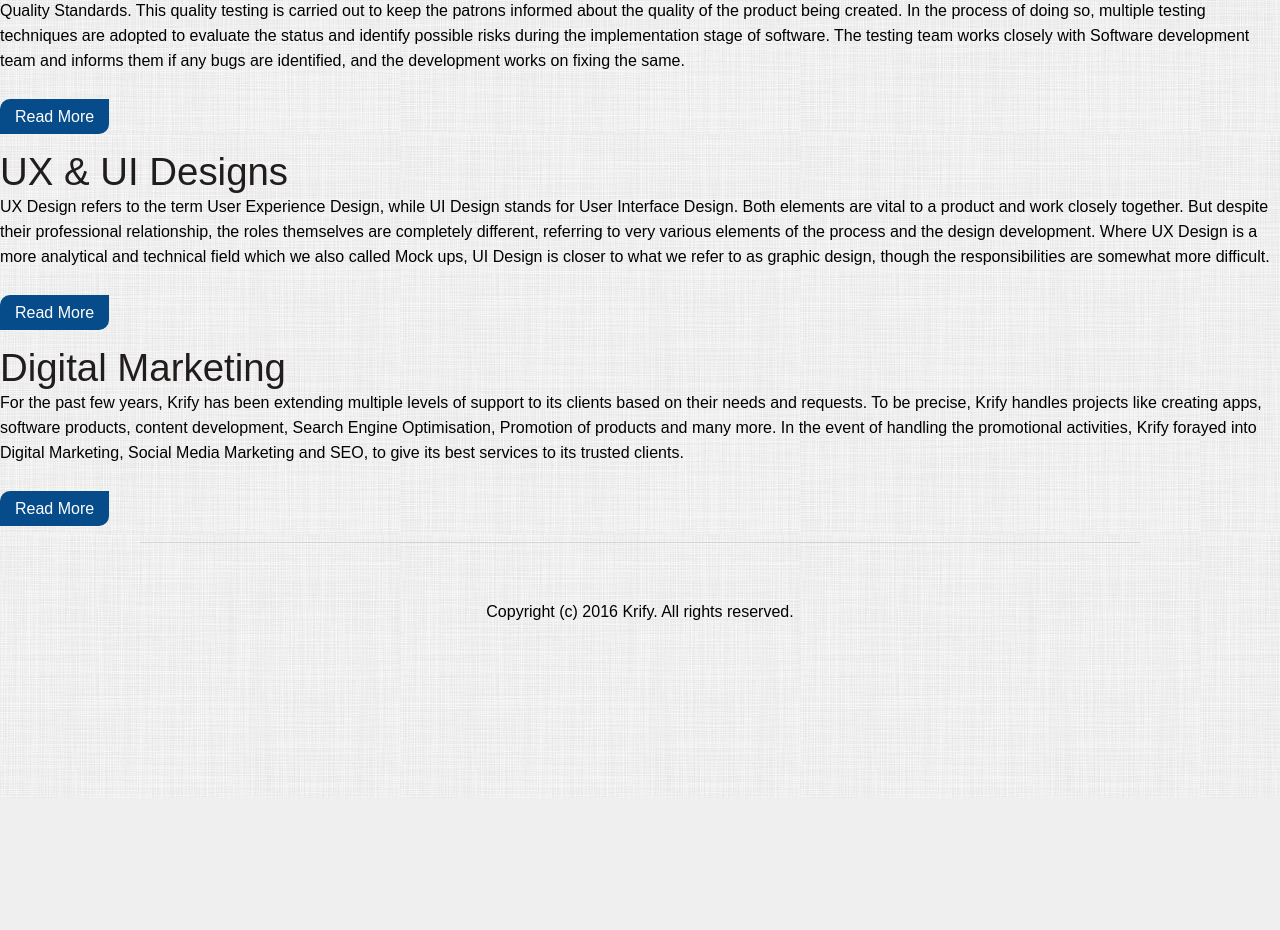
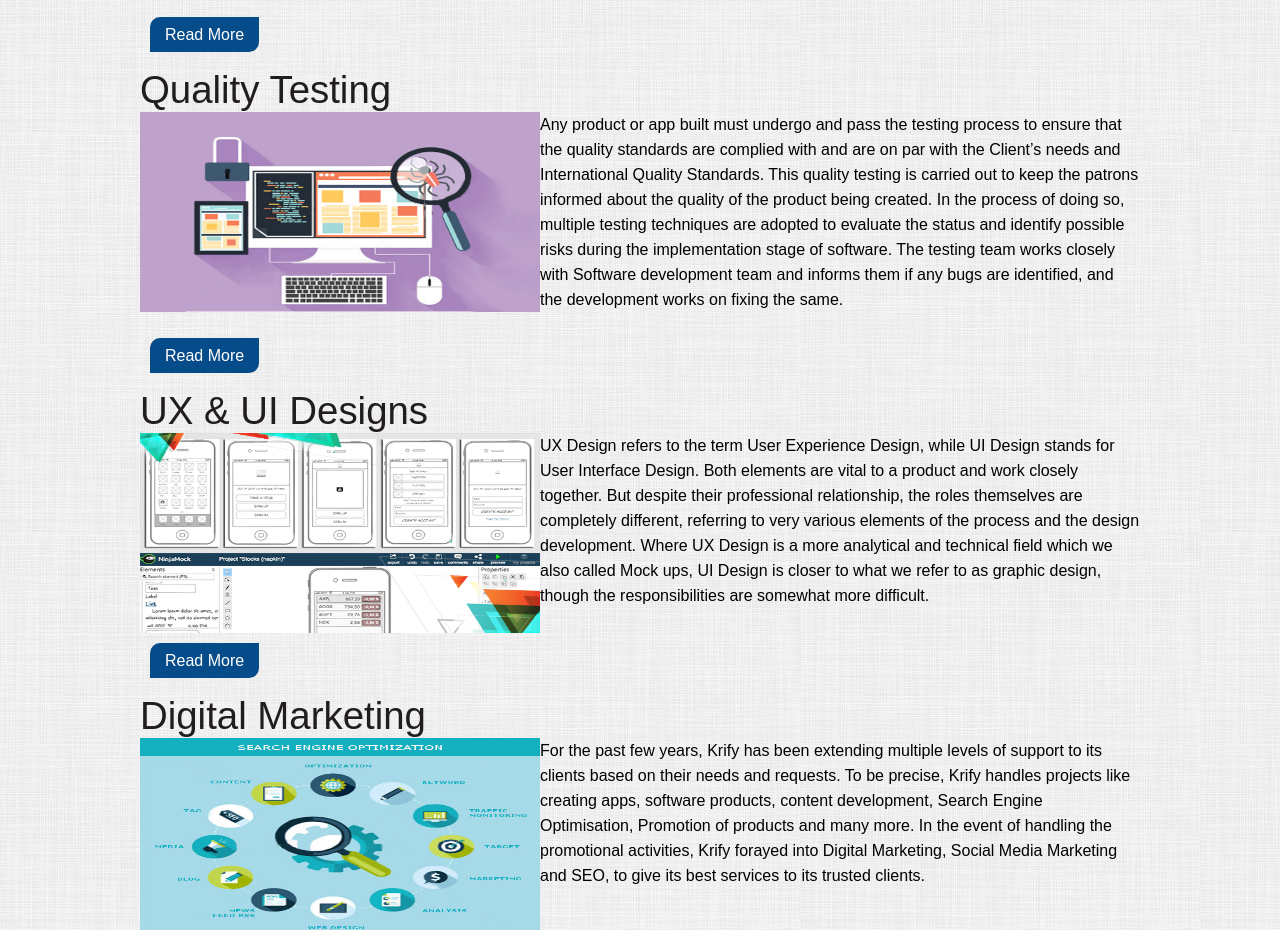
Before and after one commit to krify/workshop21, a plain HTML site: page services.html in a window 1280 px wide. Shown: the part 666-1596 px from the top of the page. Before the commit the page ends 1464 px from the top, so only its background shows below. Drawn offline with Linux system fonts and the light colour scheme.

Commit message:
added images for services and css for services pages

```diff
--- a/services.html
+++ b/services.html
@@ -17,7 +17,7 @@
 		<ul>
 		<!-- class="current_page_item" for that menu item -->
 			<li><a href="index.html">Home</a></li>
-			<li><a href="services.html">Services</a></li>
+			<li class="current_page_item"><a href="services.html">Services</a></li>
 			<li><a href="#">Portfolio</a></li>
 			<li><a href="#">About</a></li>
 			<li class="last"><a href="#">Contact</a></li>
@@ -26,31 +26,40 @@
 	<!-- end #menu -->
 
 	<!-- start #page -->
-	<div id="five-rows">
-		<div id="row1">
+	<div id="services">
+		<div>
 			<h2>MOBILE APPS DEVELOPMENT</h2>
+			<img src="images/mobileappdesigndevelopment.png" alt="" />
 			<p>Our core competence is mobility applications and mobile app.  Welcome to Krify, the renowned mobile app studio with all in one services at one place. We are a top class mobile app ideators, designers, developers, testers and marketers.  Out of all the supply chain of this industry, we are servicing at every layer. We strongly believe in the fact that mobility is the future and we have expertise in mobile application development – most specifically. Mobile app development can be looked in three ways.
 			</p>
+			<div class ="clear"></div>
 			<p><a href="#" class="link-style">Read More</a></p>
 	</div>
-	<div id="row2">
+	<div>
 			<h2>WEB SERVICES WE PROVIDE</h2>
-				<p>We understand the process of building websites and mobile applications through our expertise and produce award winning solutions that become popular and make our clients achieve their goals and values.</p>
+			<p>We understand the process of building websites and mobile applications through our expertise and produce award winning solutions that become popular and make our clients achieve their goals and values.</p>
+			<div class ="clear"></div>
 			<p><a href="#" class="link-style">Read More</a></p>
 	</div>
-	<div id="row3">
+	<div>
 			<h2>Quality Testing</h2>
+			<img src="images/testing.png" alt="" />
 			<p>Any product or app built must undergo and pass the testing process to ensure that the quality standards are complied with and are on par with the Client’s needs and International Quality Standards. This quality testing is carried out to keep the patrons informed about the quality of the product being created. In the process of doing so, multiple testing techniques are adopted to evaluate the status and identify possible risks during the implementation stage of software. The testing team works closely with Software development team and informs them if any bugs are identified, and the development works on fixing the same.</p>
+			<div class ="clear"></div>
 			<p><a href="#" class="link-style">Read More</a></p>
 	</div>
-	<div id="row4">
+	<div>
 			<h2>UX & UI Designs</h2>
+			<img src="images/mockupcreation.png" alt="" />
 			<p>UX Design refers to the term User Experience Design, while UI Design stands for User Interface Design. Both elements are vital to a product and work closely together. But despite their professional relationship, the roles themselves are completely different, referring to very various elements of the process and the design development. Where UX Design is a more analytical and technical field which we also called Mock ups, UI Design is closer to what we refer to as graphic design, though the responsibilities are somewhat more difficult.</p>
+			<div class ="clear"></div>
 			<p><a href="#" class="link-style">Read More</a></p>
 	</div>
-	<div id="row5">
+	<div>
 			<h2>Digital Marketing</h2>
+			<img src="images/seo1.jpg" alt="" />
 			<p>For the past few years, Krify has been extending multiple levels of support to its clients based on their needs and requests. To be precise, Krify handles projects like creating apps, software products, content development, Search Engine Optimisation, Promotion of products and many more. In the event of handling the promotional activities, Krify forayed into Digital Marketing, Social Media Marketing and SEO, to give its best services to its trusted clients.</p>
+			<div class ="clear"></div>
 			<p><a href="#" class="link-style">Read More</a></p>
 	</div>
 	</div>
--- a/style.css
+++ b/style.css
@@ -296,3 +296,22 @@ a {
 	text-align: center;
 	font-size: 20px;
 }
+/* services page css */
+#services {
+	width: 1000px;
+	margin: 0px auto;
+	padding: 30px 0px;
+	border-bottom: 1px solid #D4D4D4;
+	color: #000000;
+}
+#services img {
+	width: 400px;
+	height: 200px;
+	float: left;
+}
+#services p {
+	margin-left: 10px;
+}
+.clear {
+	clear: both;
+}
```
Also changed, not shown: 2 other files.
